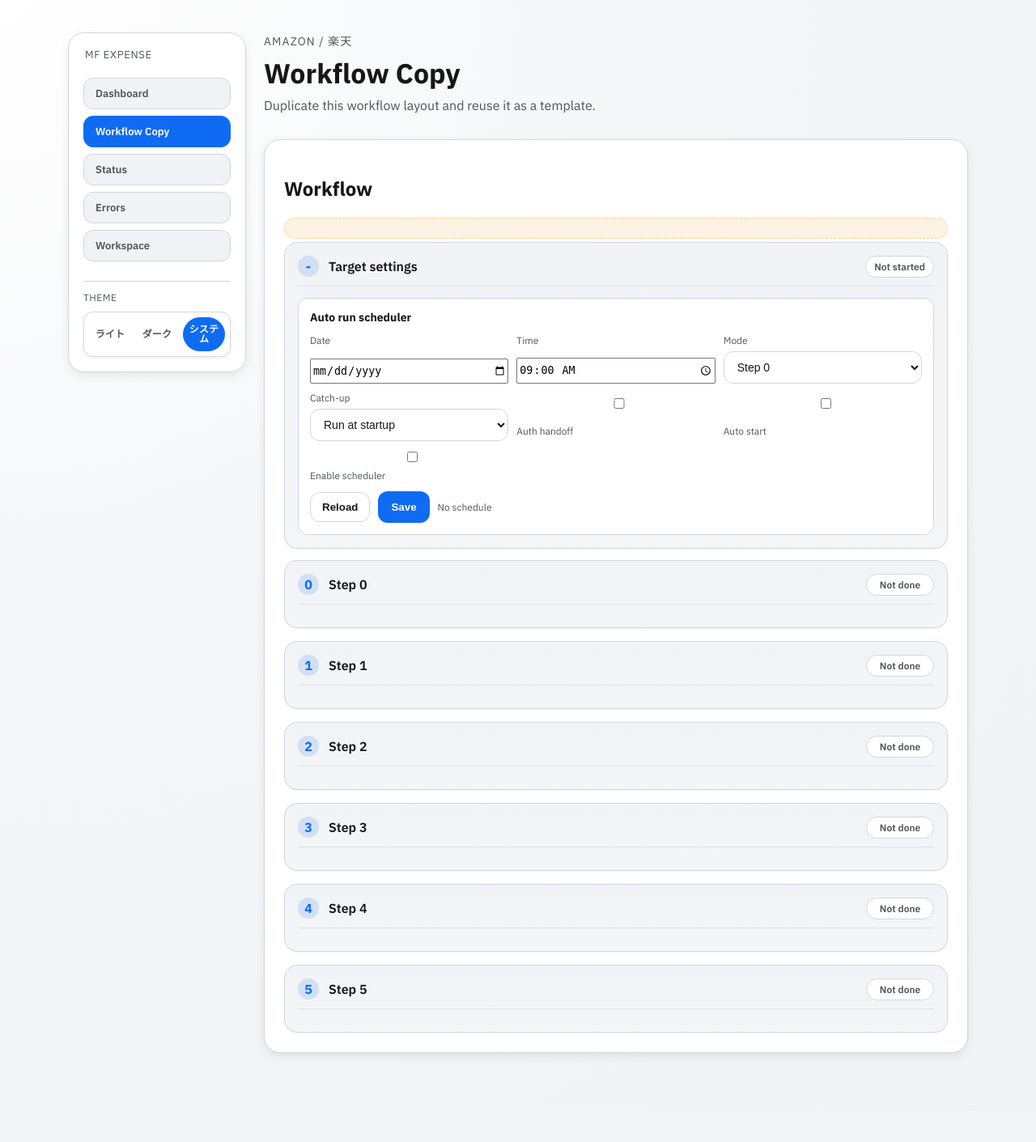
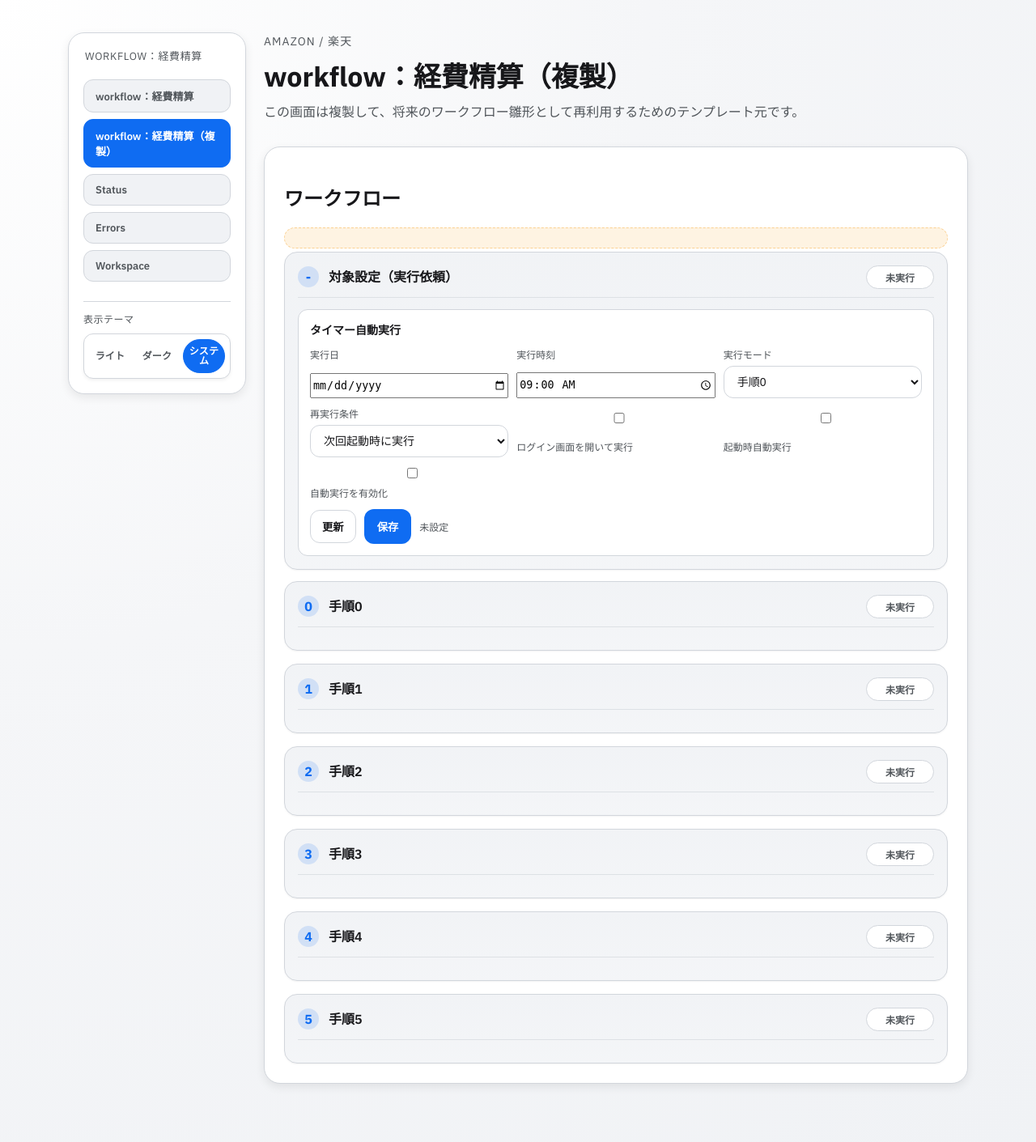
Before and after one commit to Igasawa/Skills-personal, a FastAPI app: page /expense-workflow-copy in a window 1280 px wide. Shown: the whole page at 81% size. Before the commit the page ends 1306 px from the top, so only its background shows below. Run offline with FastAPI, Linux system fonts and the light colour scheme.

Commit message:
chore(dashboard): Japaneseize workflow copy page and docs

```diff
--- a/skills/mfcloud-expense-receipt-reconcile/dashboard/routes/pages.py
+++ b/skills/mfcloud-expense-receipt-reconcile/dashboard/routes/pages.py
@@ -11,8 +11,8 @@ from services import core
 
 ARCHIVE_SNAPSHOT_RE = re.compile(r"^\d{8}_\d{6}$")
 DEFAULT_SIDEBAR_LINKS = [
-    {"href": "/", "label": "Dashboard", "tab": "wizard"},
-    {"href": "/expense-workflow-copy", "label": "Workflow Copy", "tab": "wizard-copy"},
+    {"href": "/", "label": "workflow：経費精算", "tab": "wizard"},
+    {"href": "/expense-workflow-copy", "label": "workflow：経費精算（複製）", "tab": "wizard-copy"},
     {"href": "/status", "label": "Status", "tab": "status"},
     {"href": "/errors", "label": "Errors", "tab": "errors"},
     {"href": "/workspace", "label": "Workspace", "tab": "workspace"},
--- a/skills/mfcloud-expense-receipt-reconcile/dashboard/static/js/common.js
+++ b/skills/mfcloud-expense-receipt-reconcile/dashboard/static/js/common.js
@@ -8,7 +8,8 @@
   const THEME_VALUES = new Set([THEME_LIGHT, THEME_DARK]);
   const THEME_SELECTION_VALUES = new Set([THEME_LIGHT, THEME_DARK, THEME_SYSTEM]);
   const DEFAULT_DASHBOARD_SIDEBAR_LINKS = Object.freeze([
-    { href: "/", label: "Dashboard", tab: "wizard" },
+    { href: "/", label: "workflow：経費精算", tab: "wizard" },
+    { href: "/expense-workflow-copy", label: "workflow：経費精算（複製）", tab: "wizard-copy" },
     { href: "/status", label: "Status", tab: "status" },
     { href: "/errors", label: "Errors", tab: "errors" },
     { href: "/workspace", label: "Workspace", tab: "workspace" },
@@ -164,7 +165,7 @@
 
     const heading = document.createElement("div");
     heading.className = "dashboard-sidebar-section-title";
-    heading.textContent = "Theme";
+    heading.textContent = "表示テーマ";
     section.appendChild(heading);
 
     section.appendChild(buildThemeToggle());
@@ -205,13 +206,13 @@
 
     const sidebar = document.createElement("aside");
     sidebar.className = "dashboard-sidebar";
-    sidebar.setAttribute("aria-label", "Dashboard navigation");
+    sidebar.setAttribute("aria-label", "workflow：経費精算");
 
     const nav = document.createElement("nav");
     nav.className = "dashboard-sidebar-nav";
     const title = document.createElement("div");
     title.className = "dashboard-sidebar-title";
-    title.textContent = "MF Expense";
+    title.textContent = "workflow：経費精算";
     sidebar.appendChild(title);
 
     links.forEach((linkConfig) => {
--- a/skills/mfcloud-expense-receipt-reconcile/dashboard/static/js/index.js
+++ b/skills/mfcloud-expense-receipt-reconcile/dashboard/static/js/index.js
@@ -989,21 +989,21 @@
     if (!el) return;
     el.classList.remove("done", "running", "pending");
     if (id === "mf_reconcile" && state !== "running") {
-      el.textContent = "Idle";
+      el.textContent = "未実行";
       el.classList.add("pending");
       return;
     }
     if (state === "done") {
-      el.textContent = "Done";
+      el.textContent = "完了";
       el.classList.add("done");
       return;
     }
     if (state === "running") {
-      el.textContent = "(msg)";
+      el.textContent = "実行中";
       el.classList.add("running");
       return;
     }
-    el.textContent = "Pending";
+    el.textContent = "未実行";
     el.classList.add("pending");
   }
 
@@ -1012,16 +1012,16 @@
     if (!el) return;
     el.classList.remove("done", "running", "pending");
     if (state === "done") {
-      el.textContent = "Done";
+      el.textContent = "完了";
       el.classList.add("done");
       return;
     }
     if (state === "running") {
-      el.textContent = "(msg)";
+      el.textContent = "実行中";
       el.classList.add("running");
       return;
     }
-    el.textContent = "Pending";
+    el.textContent = "未実行";
     el.classList.add("pending");
   }
 
@@ -1978,14 +1978,14 @@
       setTaskStatus("rakuten", taskStates.rakuten);
 
       const labels = {
-        preflight: "Preflight",
-        amazon_download: "Amazon download",
-        amazon_decide_print: "Amazon print decision",
-        rakuten_download: "Rakuten download",
-        rakuten_decide_print: "Rakuten print decision",
-        provider_ingest: "Provider ingest",
-        mf_bulk_upload_task: "MF bulk upload",
-        mf_reconcile: "MF reconcile",
+        preflight: "事前準備",
+        amazon_download: "Amazon取り込み",
+        amazon_decide_print: "Amazon印刷判定",
+        rakuten_download: "楽天取り込み",
+        rakuten_decide_print: "楽天印刷判定",
+        provider_ingest: "プロバイダ受領分の取り込み",
+        mf_bulk_upload_task: "MF一括アップロード",
+        mf_reconcile: "MF突合",
       };
       if (!window.__stepState) {
         window.__stepState = stepStates;
@@ -1993,7 +1993,7 @@
         Object.keys(stepStates).forEach((key) => {
           if (key === "mf_reconcile") return;
           if (window.__stepState[key] && window.__stepState[key] !== "done" && stepStates[key] === "done") {
-            showToast(`${labels[key]} completed.`, "success");
+            showToast(`${labels[key]}が完了しました。`, "success");
           }
         });
       }
--- a/skills/mfcloud-expense-receipt-reconcile/dashboard/templates/components/expense_workflow_card.html
+++ b/skills/mfcloud-expense-receipt-reconcile/dashboard/templates/components/expense_workflow_card.html
@@ -4,63 +4,63 @@
         data-ym=""
         data-archive-href-template="/runs/__YM__/archived-receipts"
       >
-        <h2>Workflow</h2>
+        <h2>ワークフロー</h2>
         <div id="wizard-next" class="next-step hidden" aria-live="polite"></div>
         <div class="wizard-step">
           <div class="step-head">
             <span class="step-num">-</span>
-            <span class="step-title">Target settings</span>
-            <span class="step-status pending">Not started</span>
+            <span class="step-title">対象設定（実行依頼）</span>
+            <span class="step-status pending">未実行</span>
           </div>
           <div class="scheduler-panel" id="scheduler-panel">
             <div class="scheduler-head">
-              <h3>Auto run scheduler</h3>
+              <h3>タイマー自動実行</h3>
             </div>
             <div class="scheduler-grid">
               <label>
-                Date
+                実行日
                 <input type="date" id="scheduler-run-date" />
               </label>
               <label>
-                Time
+                実行時刻
                 <input type="time" id="scheduler-run-time" value="09:00" />
               </label>
               <label>
-                Mode
+                実行モード
                 <select id="scheduler-mode">
-                  <option value="preflight">Step 0</option>
-                  <option value="preflight_mf">Step 0 (MF only)</option>
-                  <option value="amazon_download">Step 1</option>
-                  <option value="rakuten_download">Step 2</option>
-                  <option value="provider_ingest">Step 3</option>
-                  <option value="mf_bulk_upload_task">Step 4</option>
-                  <option value="mf_reconcile">Step 5</option>
+                  <option value="preflight">手順0</option>
+                  <option value="preflight_mf">手順0（MFのみ）</option>
+                  <option value="amazon_download">手順1</option>
+                  <option value="rakuten_download">手順2</option>
+                  <option value="provider_ingest">手順3</option>
+                  <option value="mf_bulk_upload_task">手順4</option>
+                  <option value="mf_reconcile">手順5</option>
                 </select>
               </label>
               <label>
-                Catch-up
+                再実行条件
                 <select id="scheduler-catch-up">
-                  <option value="run_on_startup">Run at startup</option>
-                  <option value="skip">Skip</option>
+                  <option value="run_on_startup">次回起動時に実行</option>
+                  <option value="skip">スキップ</option>
                 </select>
               </label>
               <label class="inline-check">
                 <input type="checkbox" id="scheduler-auth-handoff" />
-                Auth handoff
+                ログイン画面を開いて実行
               </label>
               <label class="inline-check">
                 <input type="checkbox" id="scheduler-autostart" />
-                Auto start
+                起動時自動実行
               </label>
               <label class="inline-check">
                 <input type="checkbox" id="scheduler-enabled" />
-                Enable scheduler
+                自動実行を有効化
               </label>
             </div>
             <div class="scheduler-actions">
-              <button type="button" class="secondary" id="scheduler-refresh">Reload</button>
-              <button type="button" class="primary" id="scheduler-save">Save</button>
-              <span class="muted" id="scheduler-summary">No schedule</span>
+              <button type="button" class="secondary" id="scheduler-refresh">更新</button>
+              <button type="button" class="primary" id="scheduler-save">保存</button>
+              <span class="muted" id="scheduler-summary">未設定</span>
             </div>
           </div>
         </div>
@@ -68,43 +68,43 @@
           <div id="step-0" class="wizard-step">
             <div class="step-head">
               <span class="step-num">0</span>
-              <span class="step-title">Step 0</span>
-              <span class="step-status">Not done</span>
+              <span class="step-title">手順0</span>
+              <span class="step-status">未実行</span>
             </div>
           </div>
           <div id="step-1" class="wizard-step">
             <div class="step-head">
               <span class="step-num">1</span>
-              <span class="step-title">Step 1</span>
-              <span class="step-status">Not done</span>
+              <span class="step-title">手順1</span>
+              <span class="step-status">未実行</span>
             </div>
           </div>
           <div id="step-2" class="wizard-step">
             <div class="step-head">
               <span class="step-num">2</span>
-              <span class="step-title">Step 2</span>
-              <span class="step-status">Not done</span>
+              <span class="step-title">手順2</span>
+              <span class="step-status">未実行</span>
             </div>
           </div>
           <div id="step-3" class="wizard-step">
             <div class="step-head">
               <span class="step-num">3</span>
-              <span class="step-title">Step 3</span>
-              <span class="step-status">Not done</span>
+              <span class="step-title">手順3</span>
+              <span class="step-status">未実行</span>
             </div>
           </div>
           <div id="step-4" class="wizard-step">
             <div class="step-head">
               <span class="step-num">4</span>
-              <span class="step-title">Step 4</span>
-              <span class="step-status">Not done</span>
+              <span class="step-title">手順4</span>
+              <span class="step-status">未実行</span>
             </div>
           </div>
           <div id="step-5" class="wizard-step">
             <div class="step-head">
               <span class="step-num">5</span>
-              <span class="step-title">Step 5</span>
-              <span class="step-status">Not done</span>
+              <span class="step-title">手順5</span>
+              <span class="step-status">未実行</span>
             </div>
           </div>
         </div>
--- a/skills/mfcloud-expense-receipt-reconcile/dashboard/templates/expense_workflow_copy.html
+++ b/skills/mfcloud-expense-receipt-reconcile/dashboard/templates/expense_workflow_copy.html
@@ -3,7 +3,7 @@
   <head>
     <meta charset="utf-8" />
     <meta name="viewport" content="width=device-width, initial-scale=1" />
-    <title>Workflow Copy</title>
+    <title>workflow：経費精算（複製）</title>
     <link rel="stylesheet" href="/static/styles.css" />
   </head>
   <body>
@@ -15,9 +15,9 @@
       <header class="hero">
         <div>
           <p class="eyebrow">Amazon / 楽天</p>
-          <h1>Workflow Copy</h1>
+          <h1>workflow：経費精算（複製）</h1>
           <p class="subtitle">
-            Duplicate this workflow layout and reuse it as a template.
+            この画面は複製して、将来のワークフロー雛形として再利用するためのテンプレート元です。
           </p>
         </div>
       </header>
```
Also changed, not shown: skills/mfcloud-expense-receipt-reconcile/SKILL.md (+1 -0 lines), skills/mfcloud-expense-receipt-reconcile/references/operation_policy.md (+1 -0 lines), skills/mfcloud-expense-receipt-reconcile/tests/test_dashboard_pages.py (+30 -23 lines).
